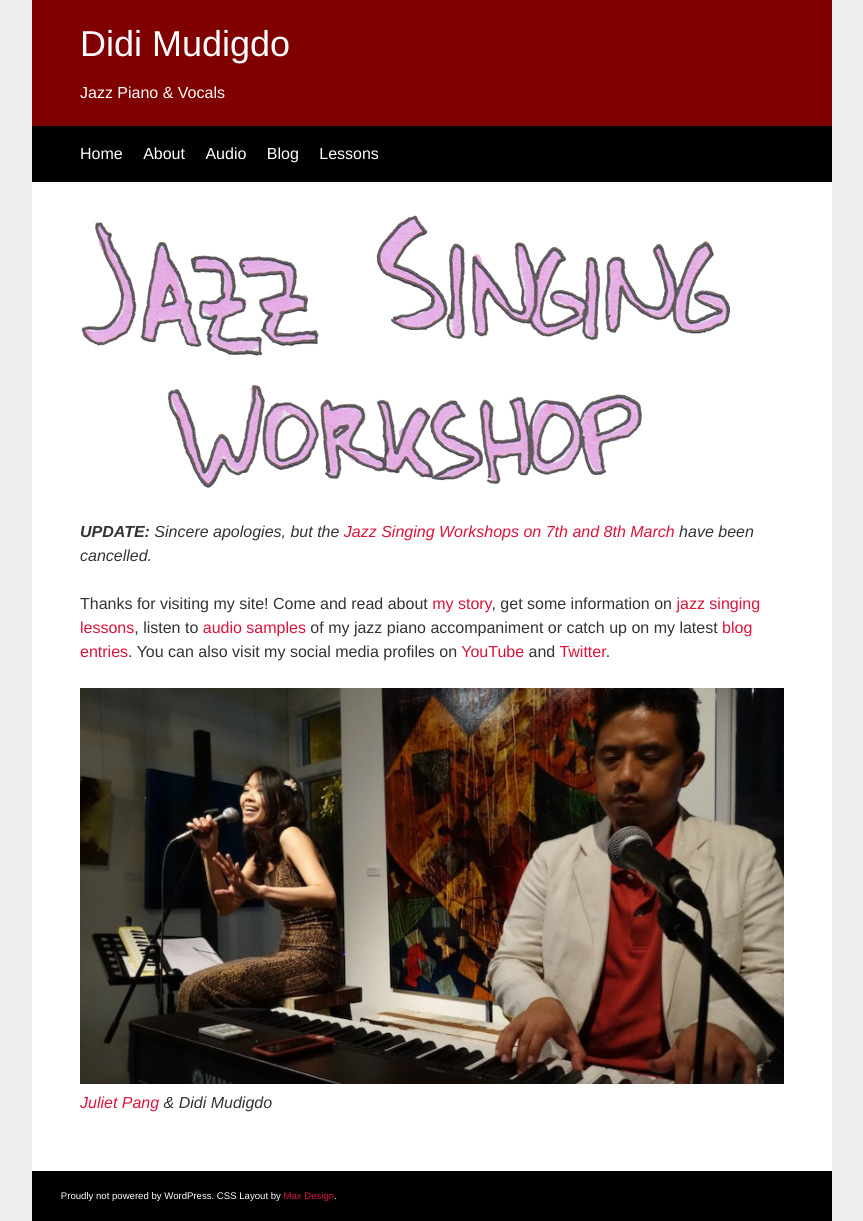
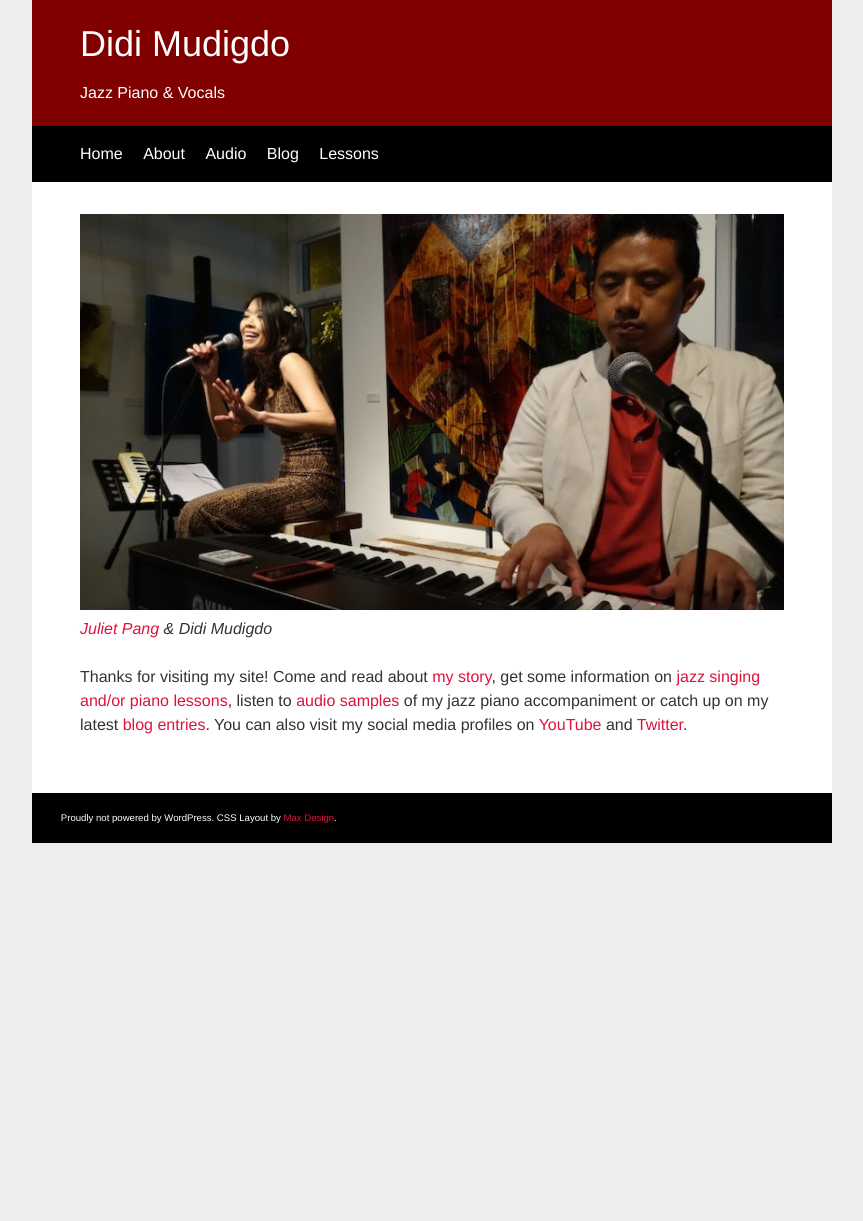
Before and after one commit to didijazz/didijazz.github.io, a Jekyll site: the page built from index.html, in a window 1280 px wide. Shown: the whole page, without its empty margins (208-1071 px from the left). Built offline with Jekyll 4.4.1, drawn with Linux system fonts in a browser that asks for light colours; after the commit the page ends 900 px from its top, so only the background shows below that.

Commit message:
removed workshop references

```diff
--- a/index.html
+++ b/index.html
@@ -3,12 +3,9 @@ layout: default
 title: Didi Mudigdo
 ---
 <div class="blurb">
-	 <p><a href="https://didijazz.github.io/blog/2017/01/25/february-jazz-singing-workshops"><img class=img-responsive src="img/headingwhite650.png" alt="Jazz Singing Workhsop"></a></p>
-
-	<p><em><strong>UPDATE:</strong> Sincere apologies, but the <a href="https://didijazz.github.io/blog/2017/01/25/february-jazz-singing-workshops">Jazz Singing Workshops on 7th and 8th March</a> have been cancelled.</em></p>
-
-	<p>Thanks for visiting my site! Come and read about <a href="/about">my story</a>, get some information on <a href="/lessons">jazz singing lessons</a>, listen to <a href="/audio">audio samples</a> of my jazz piano accompaniment or catch up on my latest <a href="/blog">blog entries</a>. You can also visit my social media profiles on <a href="http://youtube.com/dmudigdo" target="_blank">YouTube</a> and <a href="http://twitter.com/didijazz" target="_blank">Twitter</a>.</p>
 
     <p><img class=img-responsive src="img/pianovox800px.jpg" alt="Juliet Pang (vocals) and Didi Mudigdo (piano)"><br><em><a href="http://julietpang.net" target="_blank">Juliet Pang</a> &amp; Didi Mudigdo</em></p>
 
+	<p>Thanks for visiting my site! Come and read about <a href="/about">my story</a>, get some information on <a href="/lessons">jazz singing and/or piano lessons</a>, listen to <a href="/audio">audio samples</a> of my jazz piano accompaniment or catch up on my latest <a href="/blog">blog entries</a>. You can also visit my social media profiles on <a href="http://youtube.com/dmudigdo" target="_blank">YouTube</a> and <a href="http://twitter.com/didijazz" target="_blank">Twitter</a>.</p>
+
 </div><!-- /.blurb -->
```
